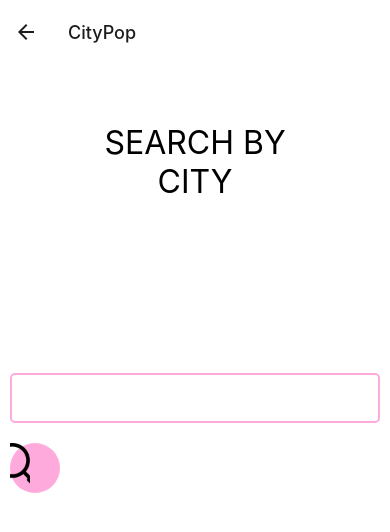
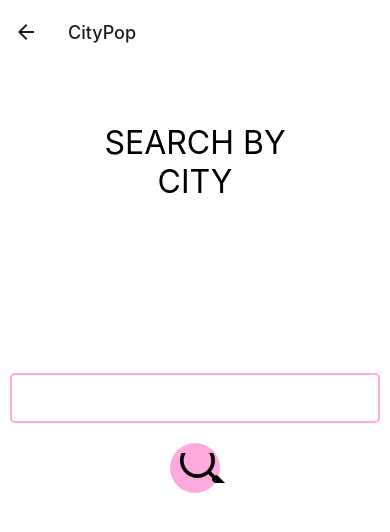
Before and after one commit to Casulu/CityPop, a React Native app: screen /CitySearch in a window 390 px wide. Shown: the top 532 px of the page. Built offline with nearby package versions, Linux system fonts and the light colour scheme.

Commit message:
Fixed search button layout

```diff
--- a/CitySearchScreen.tsx
+++ b/CitySearchScreen.tsx
@@ -12,13 +12,15 @@ const  CitySearchScreen = ({ navigation }) => {
         CITY
       </Text>
       <View style={{flex: 2, alignSelf: 'stretch'}}>
-        <TextInput style={styles.input}/>
+        <View style={styles.inputView}>
+          <TextInput style={styles.input}/>
+        </View>
         <TouchableOpacity style={styles.searchButton}>
-        <Image
-          source={require('./assets/magnifying-glass.png')}
-          style={{flex: 1, width: 20, height: 20}}
-        />
-      </TouchableOpacity>
+            <Image
+              source={require('./assets/magnifying-glass.png')}
+              style={{flex: 1, width: '100%', aspectRatio: 1, margin: 10}}
+            />
+          </TouchableOpacity>
       </View>
       <StatusBar style="auto" />
     </View>
@@ -39,9 +41,6 @@ const styles = StyleSheet.create({
     textAlign: 'center'
   },
   inputView: {
-
-  },
-  input: {
     height: 50,
     fontSize: 25,
     margin: 10,
@@ -49,8 +48,14 @@ const styles = StyleSheet.create({
     borderWidth: 2,
     borderRadius: 5,
   },
+  input: {
+    fontSize: 25,
+    margin: 10,
+  },
   searchButton: {
-
+    alignSelf: 'center',
+    alignContent: 'center',
+    justifyContent: 'center',
     height: 50,
     width: 50,
     fontSize: 25,
```
